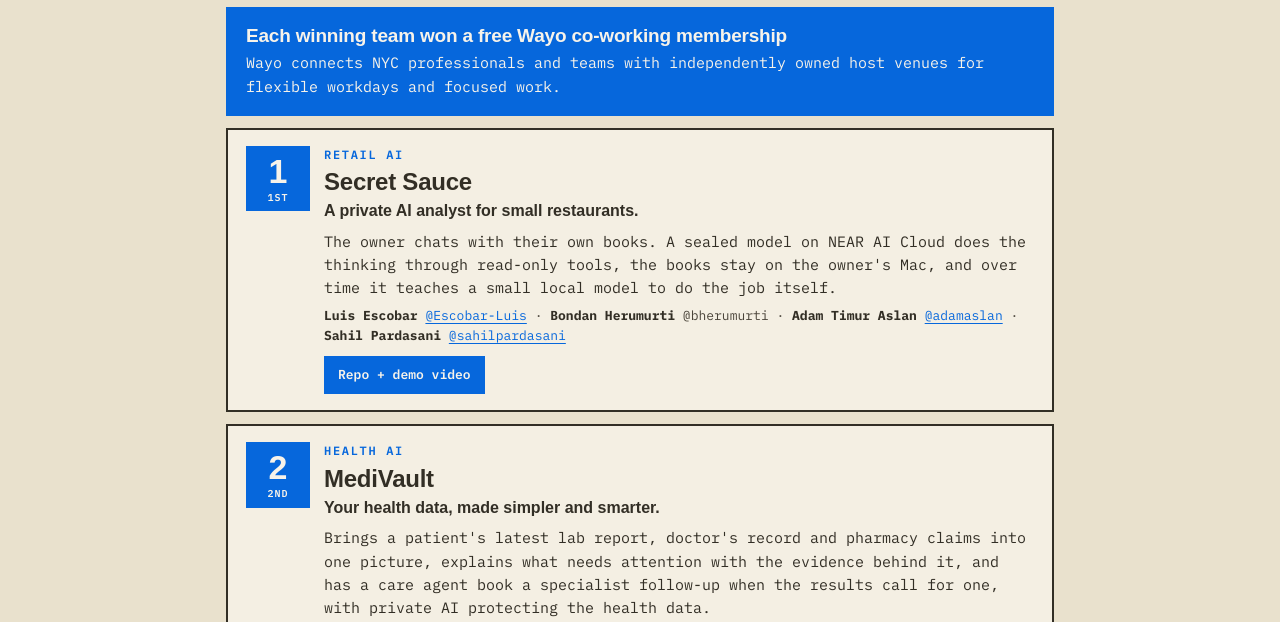
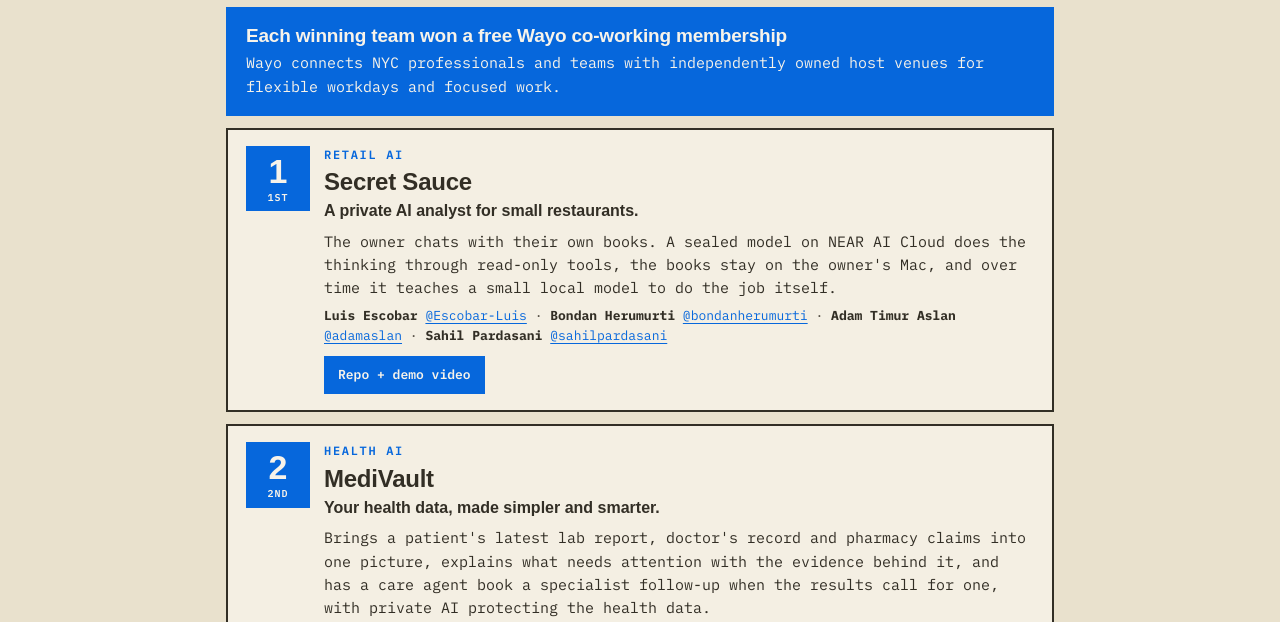
Before and after one commit to buildcity/build-city-hackpack, a plain HTML site: page index.html in a window 1280 px wide. Shown: the part 461-1083 px from the top of the page. Drawn offline with Linux system fonts and the light colour scheme.

Commit message:
Secret Sauce: Bondan's GitHub handle is @bondanherumurti
Co-Authored-By: Claude Opus 5.5 <noreply@anthropic.com>

```diff
--- a/index.html
+++ b/index.html
@@ -167,7 +167,7 @@
       <h3>Secret Sauce</h3>
       <div class="pitch">A private AI analyst for small restaurants.</div>
       <p style="margin:0">The owner chats with their own books. A sealed model on NEAR AI Cloud does the thinking through read-only tools, the books stay on the owner's Mac, and over time it teaches a small local model to do the job itself.</p>
-      <p class="team"><b>Luis Escobar</b> <a href="https://github.com/Escobar-Luis" target="_blank" rel="noopener">@Escobar-Luis</a> · <b>Bondan Herumurti</b> @bherumurti · <b>Adam Timur Aslan</b> <a href="https://github.com/adamaslan" target="_blank" rel="noopener">@adamaslan</a> · <b>Sahil Pardasani</b> <a href="https://github.com/sahilpardasani" target="_blank" rel="noopener">@sahilpardasani</a></p>
+      <p class="team"><b>Luis Escobar</b> <a href="https://github.com/Escobar-Luis" target="_blank" rel="noopener">@Escobar-Luis</a> · <b>Bondan Herumurti</b> <a href="https://github.com/bondanherumurti" target="_blank" rel="noopener">@bondanherumurti</a> · <b>Adam Timur Aslan</b> <a href="https://github.com/adamaslan" target="_blank" rel="noopener">@adamaslan</a> · <b>Sahil Pardasani</b> <a href="https://github.com/sahilpardasani" target="_blank" rel="noopener">@sahilpardasani</a></p>
       <div class="btns"><a class="btn solid" href="https://github.com/adamaslan/secret-sauce" target="_blank" rel="noopener">Repo + demo video</a></div>
     </div></div>
 
```
